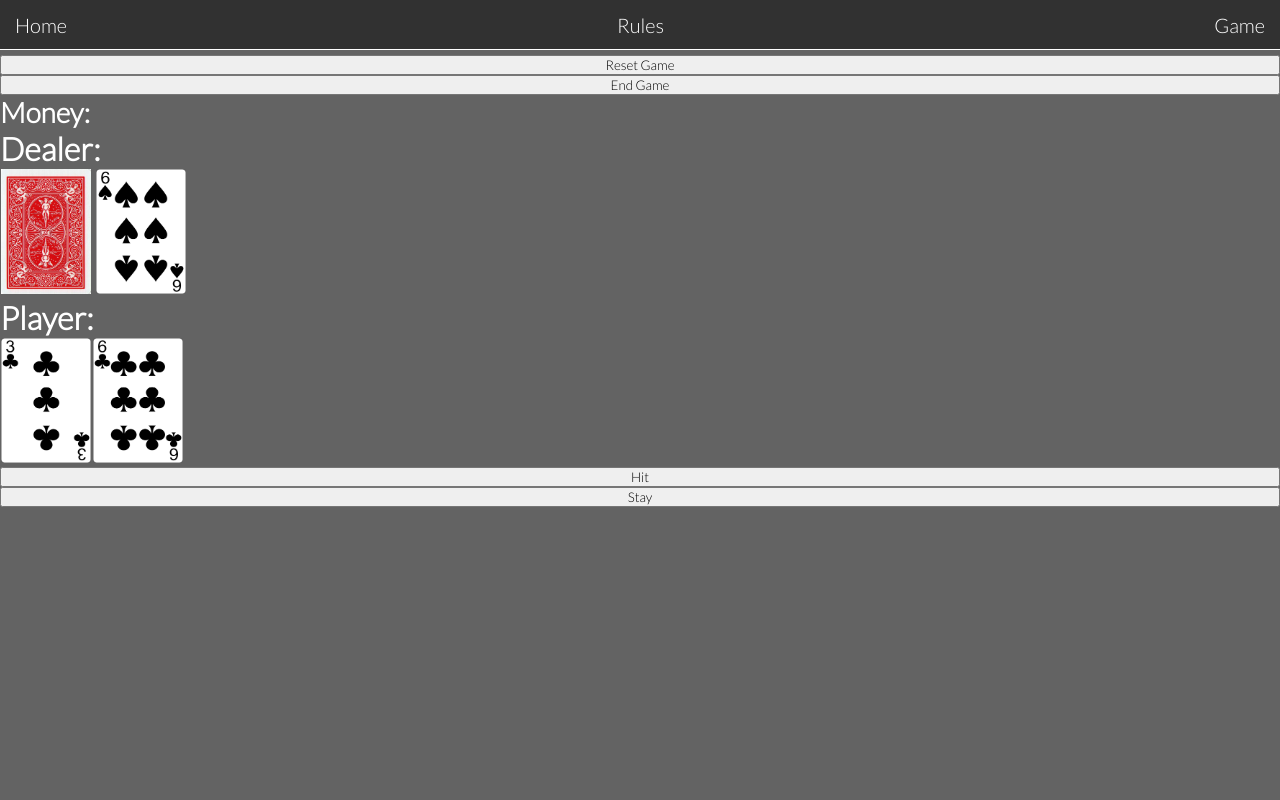
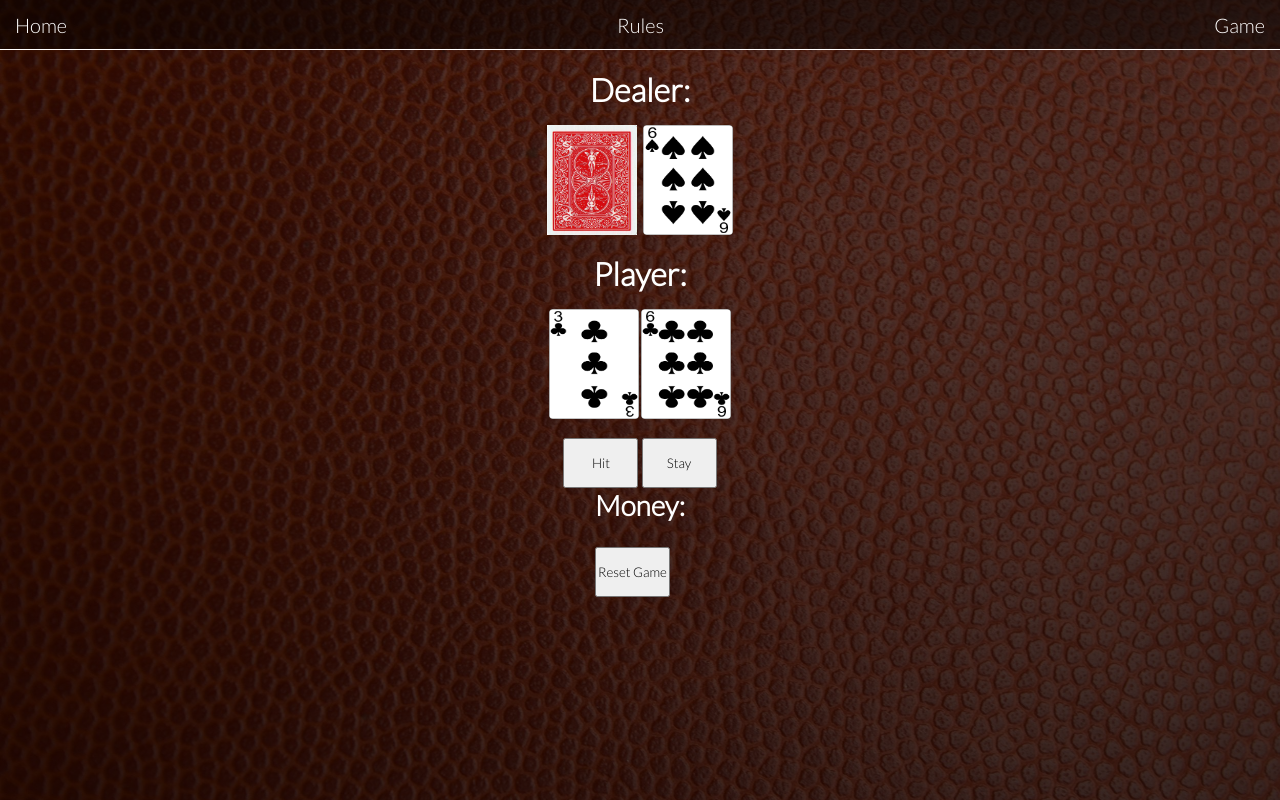
Before and after one commit to NoahDR17/Blackjack, a plain HTML site: page game.html in a window 1280 px wide. Drawn offline with Linux system fonts and the light colour scheme.

Commit message:
Feat: style the game page

```diff
--- a/assets/css/style.css
+++ b/assets/css/style.css
@@ -146,16 +146,51 @@ nav a {
     justify-content: space-evenly;
 }
 /* Game Page */
-#reset-game{
-    margin-top: 55px;
-}
+
+#game-page {
+    background-image: linear-gradient(rgba(0, 0, 0, 0.65), rgba(0, 0, 0, 0.75)),
+        url(../media/background\ image.png);
+        background-size: cover;
+        background-position: center;
+        position: relative;}
+
 #player-cards img{
+    padding-top: 15px;
     height: 125px;
     width: 90px;
     margin: 1px;
 }
 #dealer-cards img {
+    padding-top: 15px;
     height: 125px;
     width: 90px;
     margin: 1px;
 }
+
+#game-container {
+    display: flex;
+    flex-direction: column;
+}
+
+#dealer-container {
+    padding-top: 15px;
+    margin-top: 55px;
+    text-align: center;
+}
+
+#player-container {
+    padding-top: 15px;
+    text-align: center  ;
+}
+
+.buttonSize{
+    width: 75px;
+    height: 50px;
+}
+
+#game-btns {
+    padding-top: 15px;
+}
+#reset-game {
+    margin-top: 25px;
+}
--- a/game.html
+++ b/game.html
@@ -14,7 +14,7 @@
     <title>Blackjack</title>
 </head>
 
-<body>
+<body id="game-page">
     <header>
         <nav>
             <a class="defaultTxt" href="index.html">Home</a>
@@ -22,27 +22,35 @@
             <a class="defaultTxt" href="game.html">Game</a>
         </nav>
     </header>
-
-    <button id="reset-game">Reset Game</button>
-    <button>End Game</button>
-    <div>
-        <div><h3>Money:</h3></div>
-        <div></div>
-    </div>
-
+    <div id="game-container" class="centerAlign">
+        <div id="dealer-container">
             <h2>Dealer: <span id="dealer-score"></span></h2>
             <div id="dealer-cards">
                 <img id="hidden" src="./assets/cards/Back.png" alt="hidden card">
             </div>
+        </div>
 
+        <div id="player-container">
             <h2>Player: <span id="player-score"></span></h2>
             <div id="player-cards">
+            </div>
 
         </div>
-    <button id="hit">Hit</button>
-    <button id="stay">Stay</button>
+        <div id="game-btns">
+            <button id="hit" class="buttonSize">Hit</button>
+            <button id="stay" class="buttonSize">Stay</button>
+        </div>
+
+        <div>
+            <div>
+                <h3>Money:<span id="money-count"></span></h3>
+            </div>
             <p id="results"></p>
+            <button id="reset-game" class="buttonSize" >Reset Game</button>
+        </div>
+
         <script src="/assets/js/script.js"></script>
+    </div>
 </body>
 
 </html>
```
Also changed, not shown: assets/media/background image.png (added), 1 other file. Lines whose indentation alone changed are shown as unchanged.
